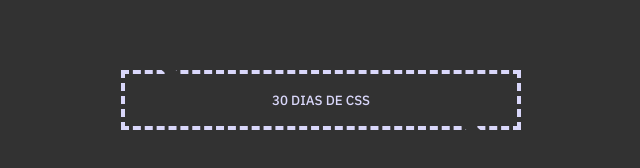
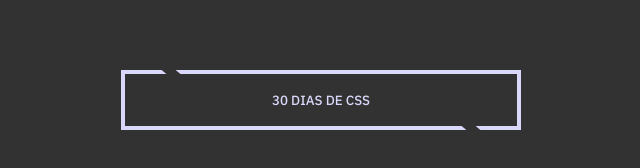
Before and after one commit to leticiafontoura/30DiasCss, a plain HTML site: page Dia 4/index.html in a window 1280 px wide. Shown: the part 300-468 px from the top of the page, 319-959 px from the left. Drawn offline with Linux system fonts and the light colour scheme.

Commit message:
added day 4

```diff
--- a/Dia 4/style.css
+++ b/Dia 4/style.css
@@ -18,7 +18,7 @@ button {
 	width: 400px;
 	height: 60px;
 	background-color: transparent;
-	border: 4px dashed;
+	border: 4px solid;
 	color: #d9d7fa;
 	/*border: 10px solid teal;*/
 	position: relative;
```
